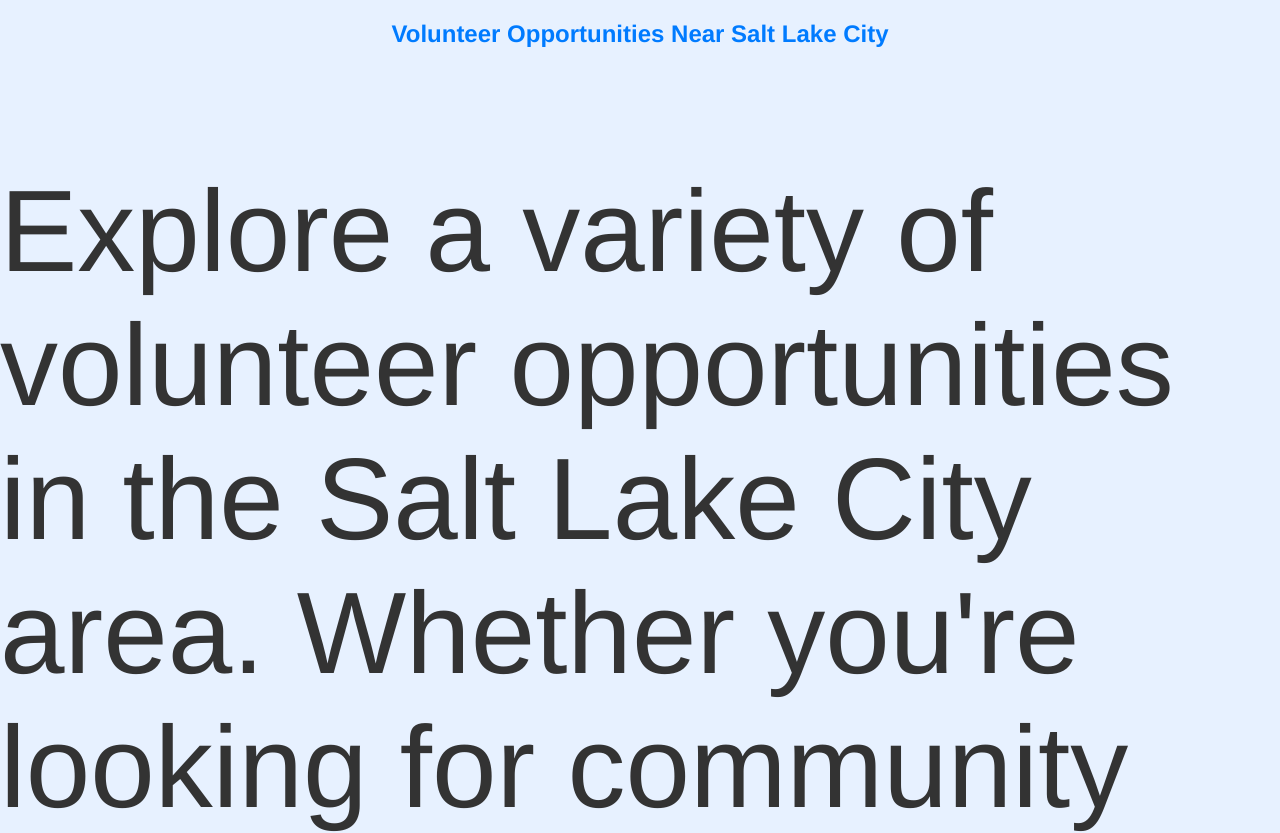
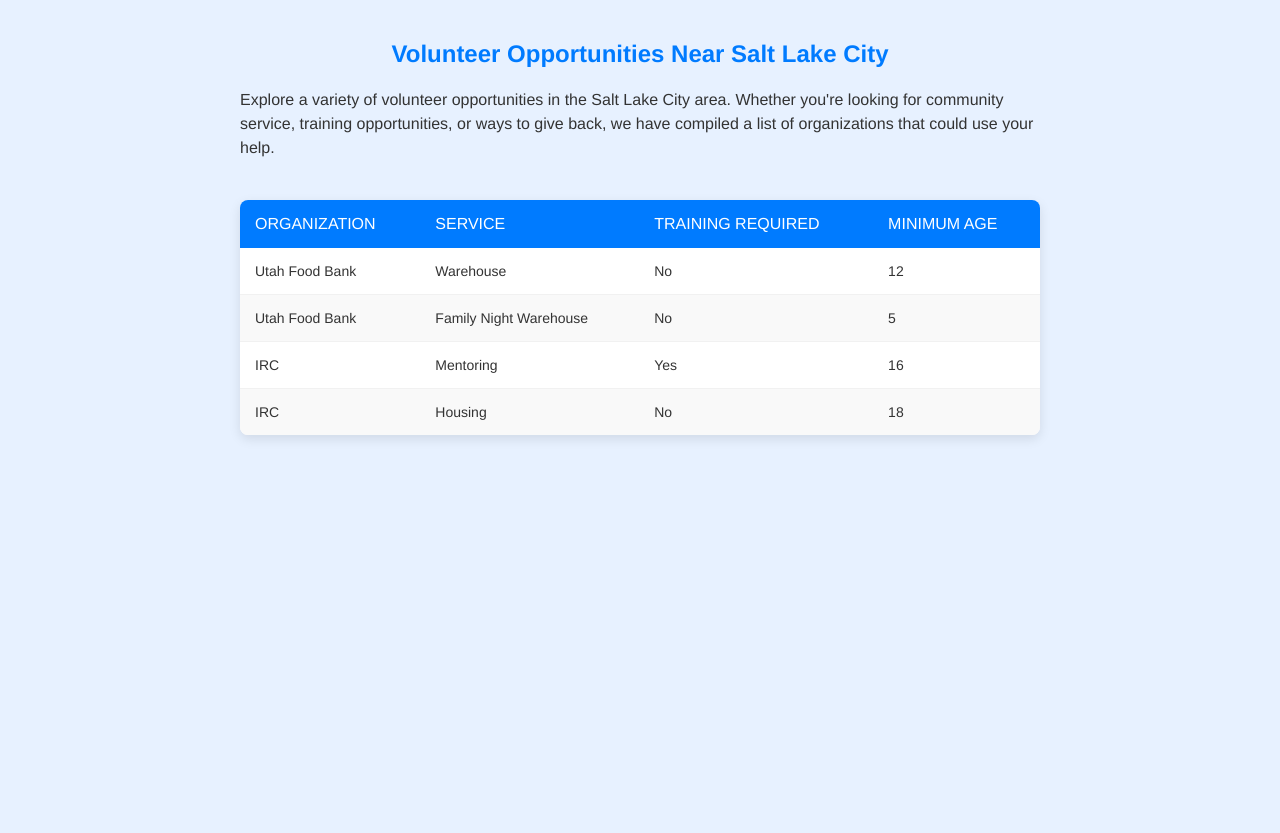
Before and after one commit to eringong/volunteer, a React (Create React App) app: page / in a window 1280 px wide. Shown: the top 833 px of the page. After the commit the page ends 800 px from the top, so only its background shows below. Built offline with nearby package versions, Linux system fonts and the light colour scheme.

Commit message:
format description

```diff
--- a/src/App.js
+++ b/src/App.js
@@ -2,15 +2,19 @@
 import Table from './Table'; // Assuming your Table component is named Table
 import './App.css'; // Include your CSS file if needed
 
+
 function App() {
   return (
-    <div>
+    <div className="content-wrapper">
       <h1 className="title">Volunteer Opportunities Near Salt Lake City</h1>
+
+      {/* Add the description below the title */}
       <p className="description">
         Explore a variety of volunteer opportunities in the Salt Lake City area.
         Whether you're looking for community service, training opportunities, or ways to give back,
         we have compiled a list of organizations that could use your help.
       </p>
+
       <Table />
     </div>
   );
--- a/src/Table.css
+++ b/src/Table.css
@@ -80,11 +80,18 @@
   color: #007BFF;      /* Match the title color with the primary color */
 }
 
+.content-wrapper {
+  max-width: 800px; /* Set the width of the container */
+  margin: 0 auto; /* Center the container horizontally */
+  padding: 20px; /* Add padding to the container */
+}
+
 .description {
-  font-size: 116px;
+  font-size: 16px;
   color: #333;
-  margin-bottom: 20px; /* Adds space below the description */
-  text-align: left; /* Align the text */
+  margin-bottom: 20px;
+  text-align: left;
+  line-height: 1.5;
 }
 
 /* Responsive Design */
```
